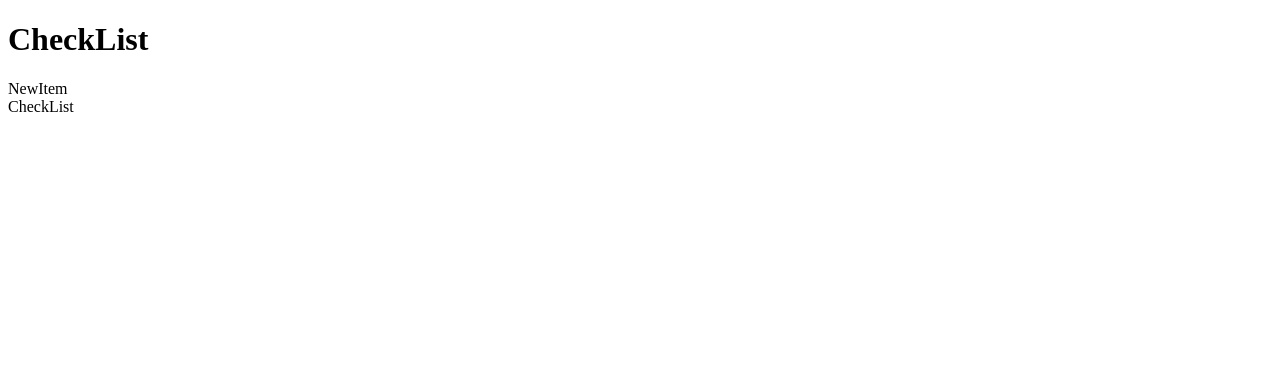
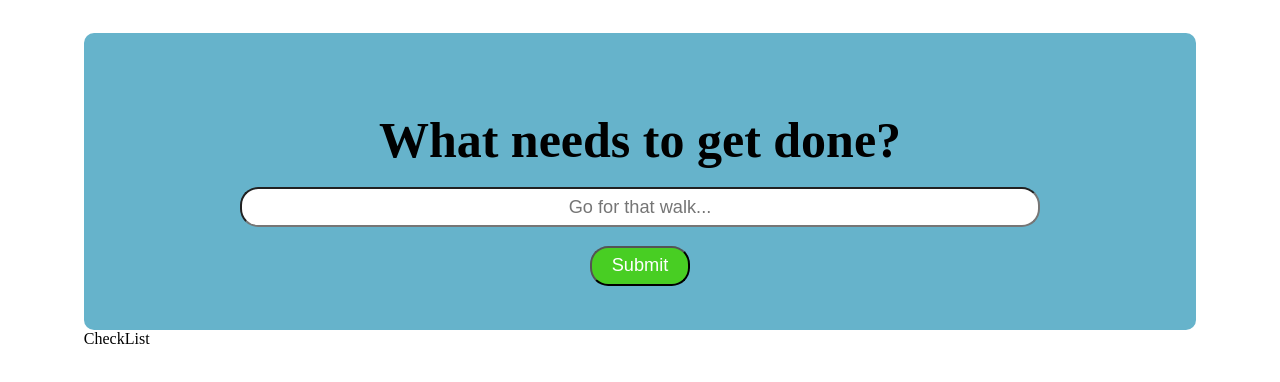
Before and after one commit to martindospel/todo-checklist, a React (Create React App) app: page / in a window 1280 px wide. Shown: the top 382 px of the page. Built offline with nearby package versions, Linux system fonts and the light colour scheme.

Commit message:
header components styles done

```diff
--- a/src/App.css
+++ b/src/App.css
@@ -1,3 +1,29 @@
 * {
   box-sizing: border-box;
 }
+
+.app {
+  padding: 2% 6%;
+  background-color: rgb(255, 255, 255);
+}
+
+.app-header {
+  background-color: #66b3cb;
+  padding: 4% 5%;
+  display: flex;
+  flex-direction: column;
+  align-items: center;
+  border-radius: 10px;
+  font-size: 25px;
+}
+
+.app-heading {
+  user-select: none;
+  margin-bottom: 0;
+}
+
+@media only screen and (max-width: 768px) {
+  .app-heading {
+    text-align: center;
+  }
+}
--- a/src/App.jsx
+++ b/src/App.jsx
@@ -5,9 +5,9 @@ import NewItem from "./components/NewItem/NewItem";
 
 const App = () => {
   return (
-    <div>
-      <div>
-        <h1> CheckList </h1>
+    <div className="app">
+      <div className="app-header">
+        <h1 className="app-heading"> What needs to get done? </h1>
         <NewItem />
       </div>
       <CheckList />
--- /dev/null
+++ b/src/components/NewItem/NewItem.css
@@ -0,0 +1,48 @@
+.userinput {
+  display: flex;
+  flex-direction: column;
+  justify-content: space-evenly;
+  border: none;
+  width: 100%;
+  font-size: 14px;
+  align-items: center;
+}
+
+.textbox {
+  width: 80%;
+  height: 40px;
+  background-color: rgb(255, 255, 255);
+  color: rgb(4, 4, 4);
+  font-size: 130%;
+  transition: 0.3s;
+  border-radius: 1em;
+  margin-top: 1em;
+  text-align: center;
+}
+
+.submititem {
+  width: 10%;
+  height: 40px;
+  background-color: rgb(72, 206, 35);
+  color: white;
+  font-size: 130%;
+  cursor: pointer;
+  transition: 0.3s;
+  border-radius: 1em;
+  margin-top: 1em;
+}
+
+.submititem:hover {
+  background-color: rgb(18, 86, 11);
+}
+
+.textbox:hover {
+  background-color: rgb(245, 245, 245);
+}
+
+@media only screen and (max-width: 768px) {
+  .submititem {
+    font-size: 100%;
+    width: 50%;
+  }
+}
--- a/src/components/NewItem/NewItem.jsx
+++ b/src/components/NewItem/NewItem.jsx
@@ -1,10 +1,40 @@
 import React, { useRef } from "react";
 import { useDispatch } from "react-redux";
+import { itemAdd } from "../../state/slices";
+import "./NewItem.css";
 
 const NewItem = () => {
   const dispatch = useDispatch();
   const userInput = useRef(null);
-  return <div>NewItem</div>;
+
+  const onSubmit = (event) => {
+    event.preventDefault();
+    if (
+      userInput.current.value !== "" &&
+      !/^\s*$/gi.test(userInput.current.value)
+    ) {
+      dispatch(
+        itemAdd({
+          itemName: userInput.current.value,
+        })
+      );
+      userInput.current.value = null;
+    }
+  };
+
+  return (
+    <form onSubmit={onSubmit} className="userinput">
+      <input
+        className="textbox"
+        type="text"
+        ref={userInput}
+        placeholder="Go for that walk..."
+      ></input>
+      <button type="submit" className="submititem">
+        Submit
+      </button>
+    </form>
+  );
 };
 
 export default NewItem;
```
